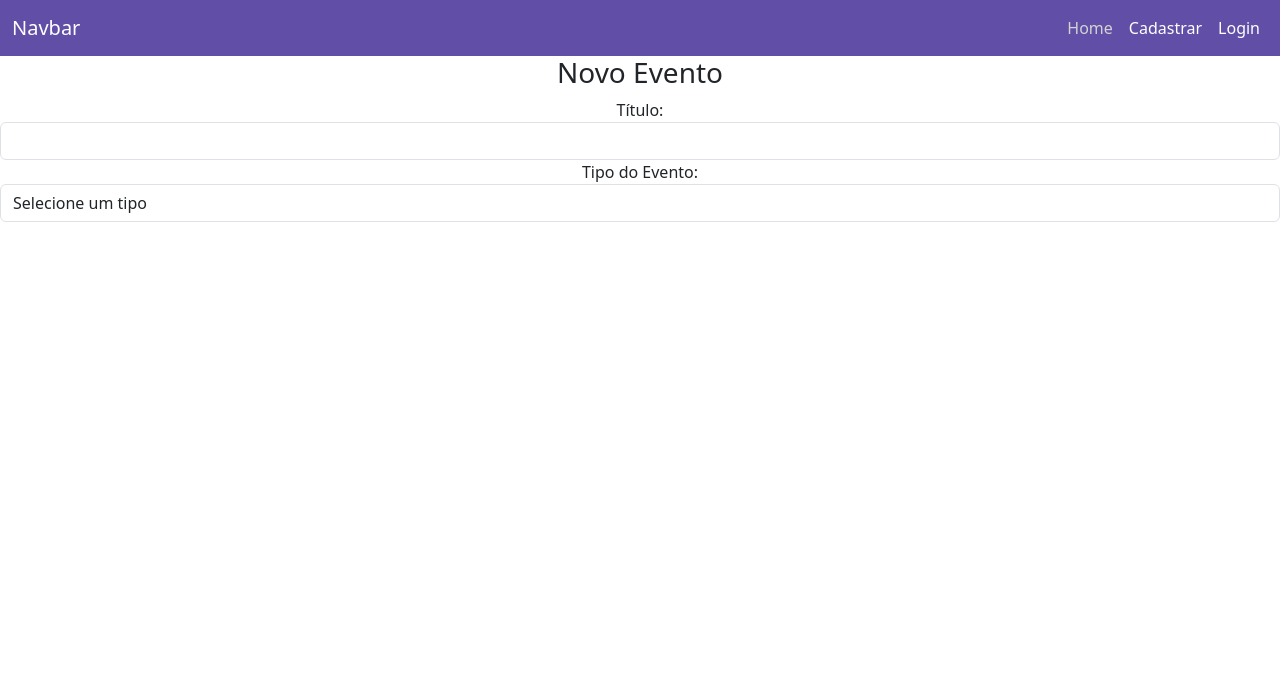
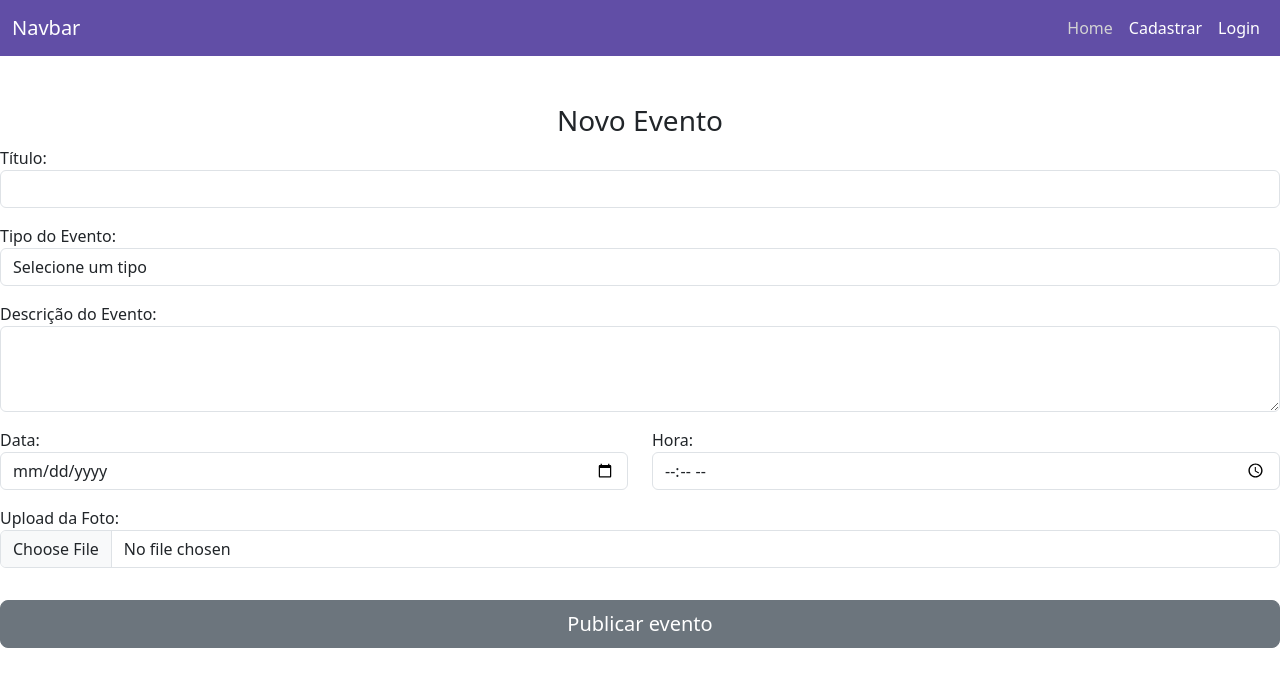
Before and after one commit to DebsLorena/events, a React (Vite) app: page /criar_evento in a window 1280 px wide. Shown: the top 686 px of the page. Built offline with nearby package versions, Linux system fonts and the light colour scheme.

Commit message:
feat: page events

```diff
--- a/src/view/event/index.tsx
+++ b/src/view/event/index.tsx
@@ -1,22 +1,27 @@
-import React from "react"
+import React, { useState } from "react"
 import { Navbar } from "../../components/navbar"
 
 export function Event() {
+
+    const [msgType, setMsgType] = useState('')
+
+
     return (
         <>
             <Navbar />
-            <div className="col-12 text-center">
+            <div className="col-12 mt-5">
                 <div className="row">
-                    <h3 className="mx-auto font-weight-bold">Novo Evento</h3>
+                    <h3 className="mx-auto font-weight-bold text-center">Novo Evento</h3>
                 </div>
 
                 <form>
-                    <div className="form-group">
+
+                    <div className="form-group mb-3">
                         <label>Título:</label>
                         <input type="text" className="form-control"></input>
                     </div>
 
-                    <div className="form-group">
+                    <div className="form-group mb-3">
                         <label>Tipo do Evento:</label>
                         <select className="form-control">
                             <option disabled selected> Selecione um tipo</option>
@@ -25,8 +30,37 @@ export function Event() {
                             <option>Show</option>
                             <option>Eventos</option>
                         </select>
+                    </div>
 
+                    <div className="form-group mb-3">
+                        <label>Descrição do Evento:</label>
+                        <textarea className="form-control" rows={3}></textarea>
                     </div>
+
+                    <div className="form-group row ">
+                        <div className="col-6 mb-3">
+                            <label>Data:</label>
+                            <input type="date" className="form-control"></input>
+                        </div>
+
+                        <div className="col-6 mb-3">
+                            <label>Hora:</label>
+                            <input type="time" className="form-control"></input>
+                        </div>
+                    </div>
+
+                    <div className="form-group mb-3">
+                        <label>Upload da Foto:</label>
+                        <input type="file" className="form-control"></input>
+                    </div>
+
+                    <button className="w-100 btn btn-lg btn-secondary mt-3" type="button">Publicar evento</button>
+
+                    <div className="msg-login text-gray text-center my-5">
+                        {msgType === 'sucesso' && <span><strong>WoW! </strong> Evento Publicado! &#128526;</span>}
+                        {msgType === 'erro' && <span><strong>Ops! </strong> Não foi possível publicar o evento! &#128546;</span>}
+                    </div>
+
                 </form>
             </div>
         </>
```
